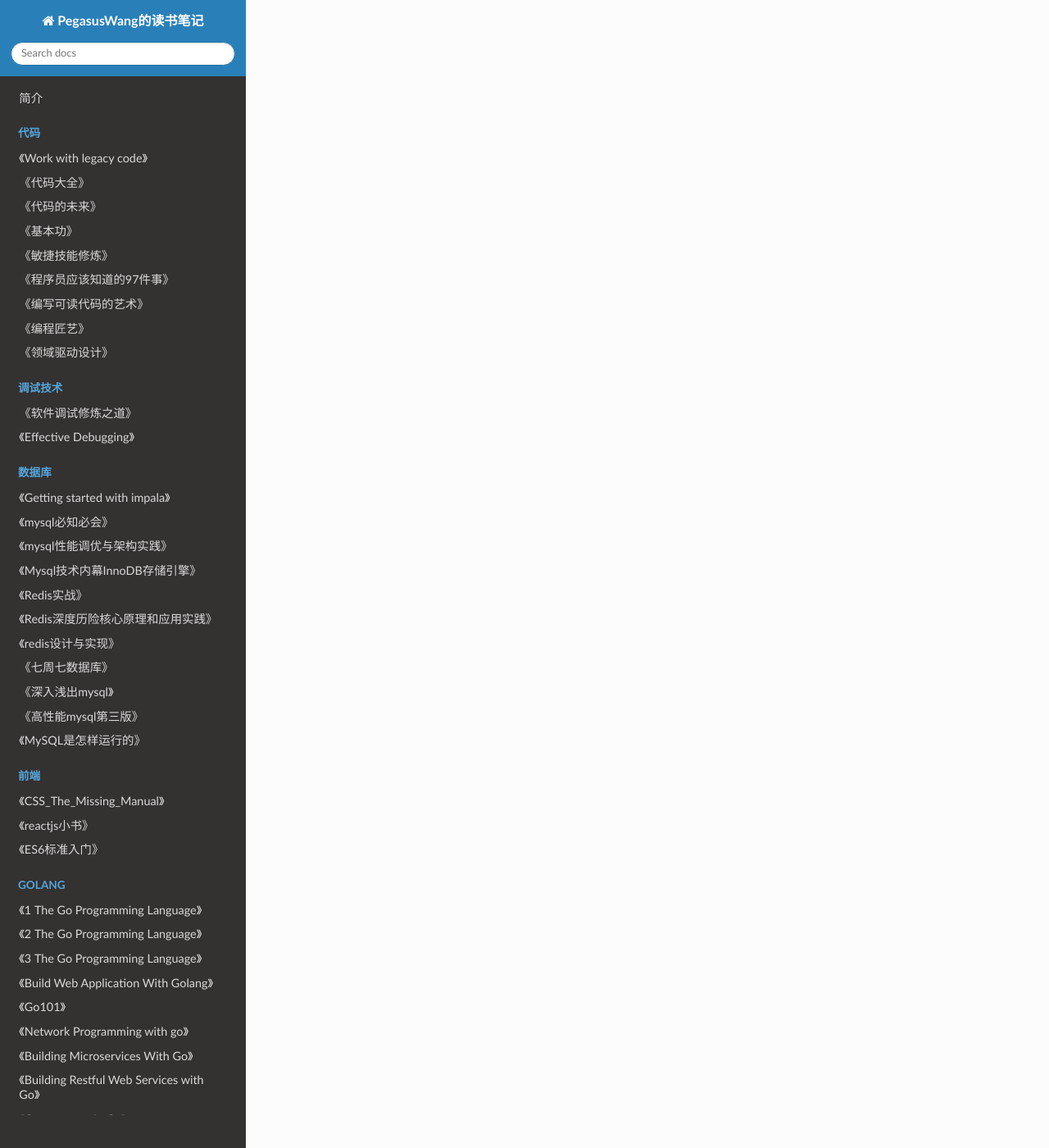
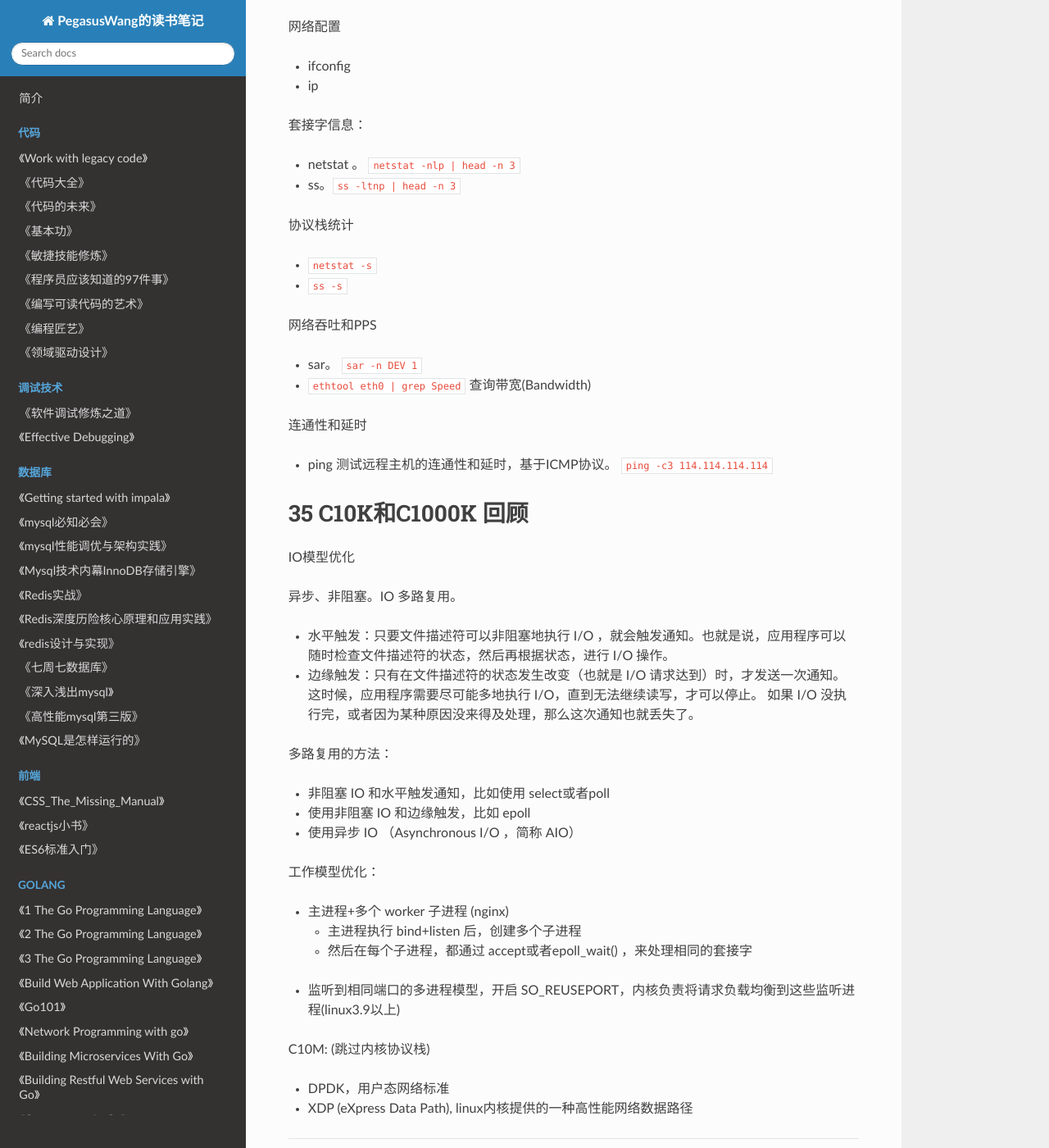
Before and after one commit to PegasusWang/booknotes, an MkDocs documentation site: the page built from docs/lecture/网课/linux性能优化/linux性能优化.md, in a window 1280 px wide and 1400 px high, scrolled down 19384 px. Shown: the whole window at 82% size. Built offline with MkDocs 1.6.1, drawn with Linux system fonts in a browser that asks for light colours; nearby versions of some CDN libraries; some of the changed text lies outside the part shown.

Commit message:
linux性能优化

```diff
--- a/docs/lecture/网课/linux性能优化/linux性能优化.md
+++ b/docs/lecture/网课/linux性能优化/linux性能优化.md
@@ -426,3 +426,80 @@
 # 32 答疑
 
 ### 阻塞、非阻塞 IO 和同步、异步 IO 的区别和联系
+
+根据应用程序是否阻塞自身运行：
+
+- 阻塞 IO：应用程序在执行 IO 操作后，如果没有获得响应，就会阻塞当前线程，不能执行其他任务
+- 非阻塞 IO：应用程序在执行 IO 操作后，不会阻塞当前线程，可以继续执行其他任务
+
+根据 IO 响应的通知方式的不同：
+
+- 同步 IO：收到 IO 请求后，系统不会立刻响应应用程序；等到处理完成，系统通过系统调用的方式，告诉应用程序 IO 结果
+- 异步 IO：收到 IO 请求后，系统会先告诉应用程序 IO 请求已经收到，随后再去异步处理；等处理完成后，系统在通过事件通知的方
+  式，告诉应用程序结果
+
+
+# 33 Linux 网络，你必须知道这些
+
+性能指标：
+
+- 带宽。链路最大传输速率(b/s, 比特每秒)
+- 吞吐量。单位时间内成功传输数据量(b/s)
+- 延时
+- PPS(Paket per second)，网络包为单位的传输速率
+- 可用性、并发连接数、丢包率、重传率
+
+网络配置
+
+- ifconfig
+- ip
+
+套接字信息：
+
+- netstat 。 `netstat -nlp | head -n 3`
+- ss。`ss -ltnp | head -n 3`
+
+协议栈统计
+
+- `netstat -s`
+- `ss -s`
+
+网络吞吐和PPS
+
+- sar。 `sar -n DEV 1`
+- `ethtool eth0 | grep Speed` 查询带宽(Bandwidth)
+
+连通性和延时
+
+- ping 测试远程主机的连通性和延时，基于ICMP协议。 `ping -c3 114.114.114.114`
+
+
+# 35 C10K和C1000K 回顾
+
+IO模型优化
+
+异步、非阻塞。IO 多路复用。
+
+- ⽔平触发：只要⽂件描述符可以⾮阻塞地执⾏ I/O ，就会触发通知。也就是说，应⽤程序可以随时检查⽂件描述符的状态，然后再根据状态，进⾏ I/O 操作。
+- 边缘触发：只有在⽂件描述符的状态发⽣改变（也就是 I/O 请求达到）时，才发送⼀次通知。这时候，应⽤程序需要尽可能多地执⾏ I/O，直到⽆法继续读写，才可以停⽌。
+如果 I/O 没执⾏完，或者因为某种原因没来得及处理，那么这次通知也就丢失了。
+
+多路复用的方法：
+
+- 非阻塞 IO 和水平触发通知，比如使用 select或者poll
+- 使用非阻塞 IO 和边缘触发，比如 epoll
+- 使用异步 IO （Asynchronous I/O ，简称 AIO）
+
+工作模型优化：
+
+- 主进程+多个 worker 子进程 (nginx)
+  - 主进程执行 bind+listen 后，创建多个子进程
+  - 然后在每个子进程，都通过 accept或者epoll_wait() ，来处理相同的套接字
+
+- 监听到相同端口的多进程模型，开启 SO_REUSEPORT，内核负责将请求负载均衡到这些监听进程(linux3.9以上)
+
+
+C10M: (跳过内核协议栈)
+
+- DPDK，用户态网络标准
+- XDP (eXpress Data Path), linux内核提供的一种高性能网络数据路径
```
